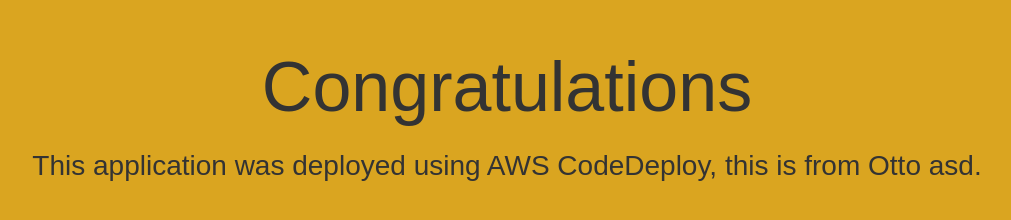
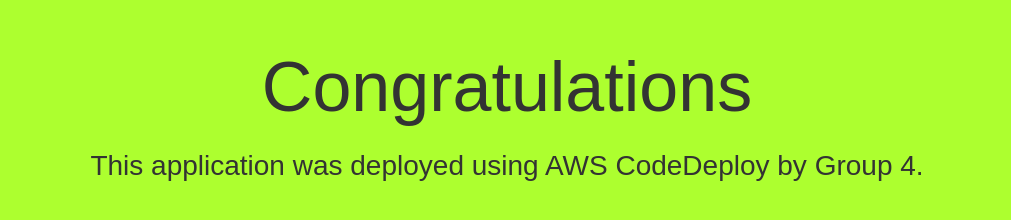
Before and after one commit to ToniAndstrom/AWS-TEST1, a plain HTML site: page index.html in a window 1280 px wide. Shown: the whole page, without its empty margins (133-1144 px from the left). Drawn offline with Linux system fonts and the light colour scheme.

Commit message:
removed Otto, added Group4 and changed background color

```diff
--- a/index.html
+++ b/index.html
@@ -6,7 +6,7 @@
     <style>
       body {
         color: #333;
-        background-color: goldenrod;
+        background-color: greenyellow;
         font-family: Arial, sans-serif;
         font-size: 14px;
       }
@@ -28,8 +28,7 @@
     <div align="center">
       <h1>Congratulations</h1>
       <h2>
-        This application was deployed using AWS CodeDeploy, this is from Otto
-        asd.
+        This application was deployed using AWS CodeDeploy by Group 4.
       </h2>
     </div>
   </body>
```
